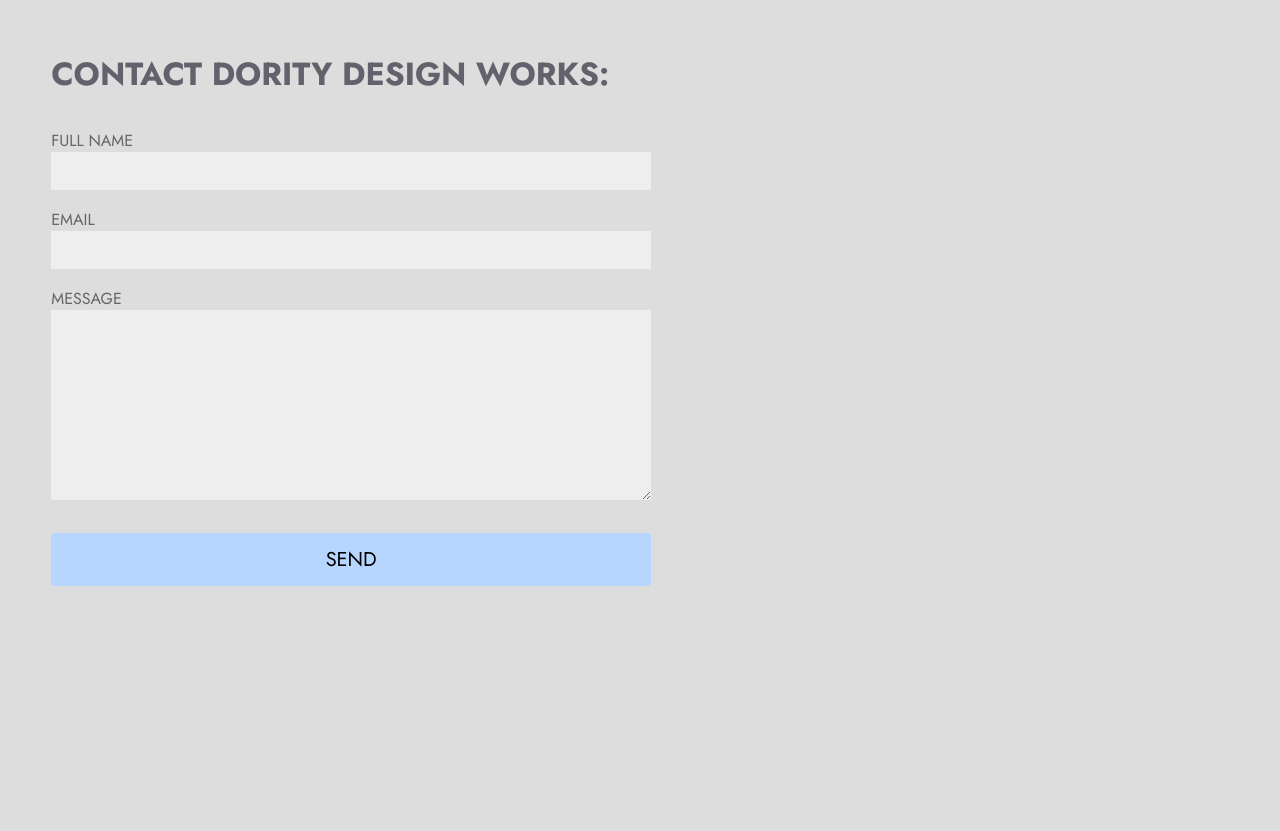
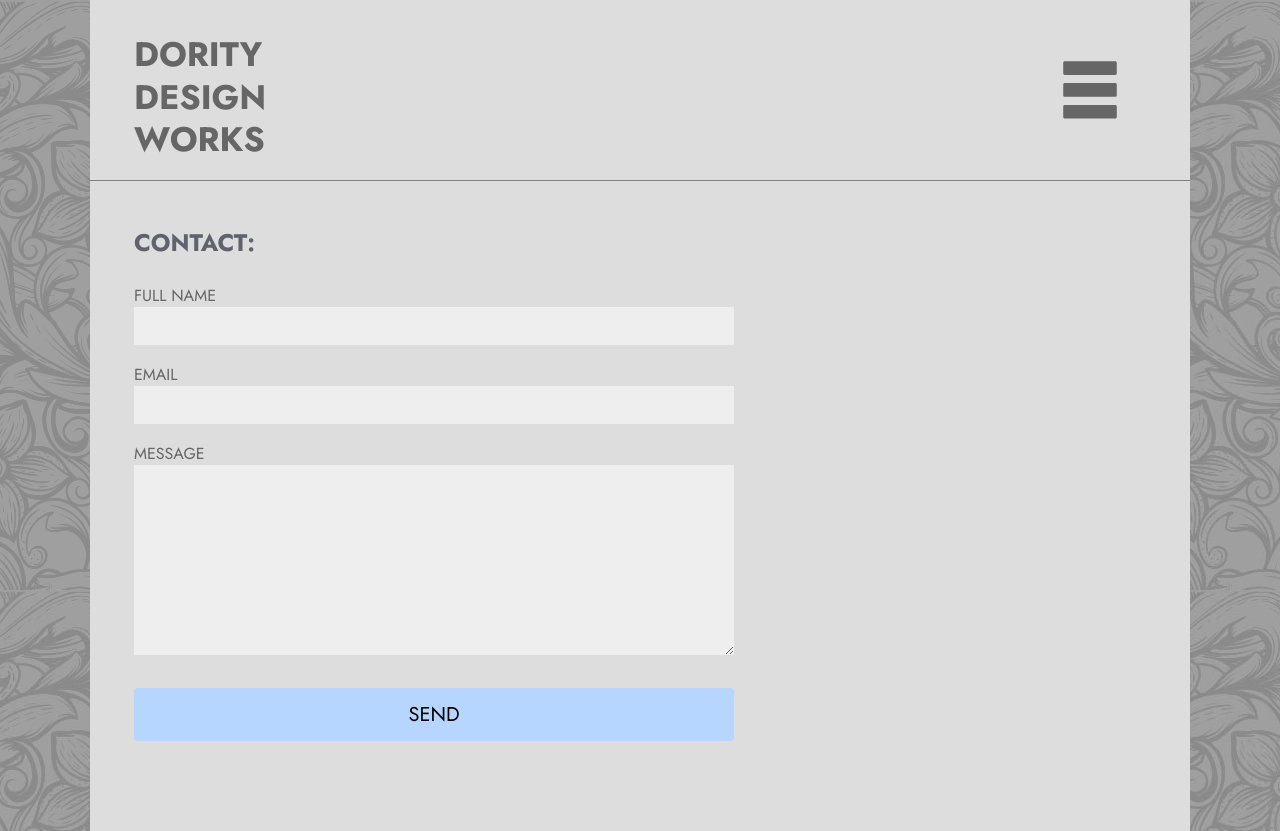
Before and after one commit to b0rgbart3/ddworks4, a PHP site: page / in a window 1280 px wide. Before the commit the page ends 586 px from the top, so only its background shows below. Run offline with PHP 8.4, Linux system fonts and the light colour scheme.

Commit message:
adding burger

```diff
--- a/css/home.css
+++ b/css/home.css
@@ -2,7 +2,9 @@ html {
     margin:0;
     padding:0;
     width:100%;
-    background-color:#dddddd;
+    background-color:#cccccc;
+    background-image:url(../images/interface/pattern1.jpg);
+
 }
 
 body {
@@ -11,6 +13,69 @@ body {
     box-sizing:border-box;
     font-family: 'Jost', sans-serif;
     width:100%;
+    max-width:1100px;
+    margin:auto;
+    background-color:#dddddd;
+    height:100%;
+    min-height:100vh;
+}
+
+.topper {
+    position: relative;
+    height:180px;
+    overflow: hidden;
+    border-bottom:1px solid gray;
+}
+
+.topper a {
+    text-decoration: none;
+}
+
+.topper h1 {
+    color:#666666;
+    text-transform: uppercase;
+    padding:0;
+    margin:0;
+    margin-bottom:1em;
+    padding-left:4%;
+    padding-top:34px;
+    font-size:34px;
+    user-select: none;
+    cursor: pointer;
+    width:200px;
+    line-height: 1.25em;
+    height:180px;
+    position: relative;
+    top:0;
+    left:0;
+    box-sizing: border-box;
+    overflow: hidden;
+}
+
+.topper h1:hover {
+    background-color:#bbbbbb;
+
+}
+
+.burger {
+    position: absolute;
+    top:0;
+    right:0;
+    display:inline-block;
+    width:200px;
+    height:180px;
+    text-align: center;
+    padding-top:60px;
+    box-sizing: border-box;
+    overflow: hidden;
+}
+.burger img {
+    width:60px;
+
+}
+
+.burger:hover {
+    background-color:#bbbbbb;
 }
 
 .inputs label {
@@ -21,6 +86,7 @@ body {
     vertical-align: top;
     font-size:16px;
     color:#666666;
+    user-select: none;
 }
 
 .inputs input {
@@ -83,6 +149,7 @@ body {
     padding:0;
     margin:0;
     margin-bottom:1em;
+    font-size:24px;
 }
 
 #human_test {
@@ -99,6 +166,8 @@ body {
     padding:12px;
     border-radius:4px;
     opacity:1;
+    cursor: pointer;
+    user-select: none;
 }
 
 #send:hover {
@@ -128,3 +197,7 @@ p.notify {
     line-height:2em;
     font-size:22px;
 }
+
+.noWrapper {
+    white-space: nowrap;
+}
--- a/index.php
+++ b/index.php
@@ -14,23 +14,36 @@
 
     <body>
     <?php
+    $display_thanks = false;
     if (isset($_SESSION['ddw_submission'])&&
        ($_SESSION['ddw_submission']  == true) &&
        ($_SESSION['ddw_submission_error']==false ))
     {
-        echo "<div class='thankyou'>Thank you for contacting us.<br>We will be in touch shortly.</div>";
+        $display_thanks = true;
+        echo "<div class='thankyou'>Thank you for contacting <span class='noWrapper'>Dority Design Works</span>.<br>We will be in touch shortly.</div>";
         unset($_SESSION['ddw_fullname']);
         unset($_SESSION['ddw_email']);
         unset($_SESSION['ddw_message']);
         unset($_SESSION['ddw_submission']);
         unset($_SESSION['ddw_submission_error']);
     }
-    else {
+
+    ?>
+    <a name='topper'></a>
+    <div class='topper'>
+        <a href='index.php'><h1>Dority Design Works</h1></a>
+        <div class='burger'>
+            <img src='images/interface/burger.svg'>
+        </div>
+    </div>
+
+    <?php
+    if ($display_thanks == false) {
     ?>
         <a name='contact'></a>
 
         <form id="contactForm" class='form' method='post' enctype="multipart/form-data" action="gather.php">
-            <h1>Contact Dority Design Works:</h1>
+            <h1 class=>Contact:</h1>
 
             <div class='inputs'>
                 <label name='fullname'>Full Name</label>
```
Also changed, not shown: images/interface/burger.svg (added), images/interface/pattern1.jpg (added), images/interface/pattern2.jpg (added), images/interface/pattern3.jpg (added).
